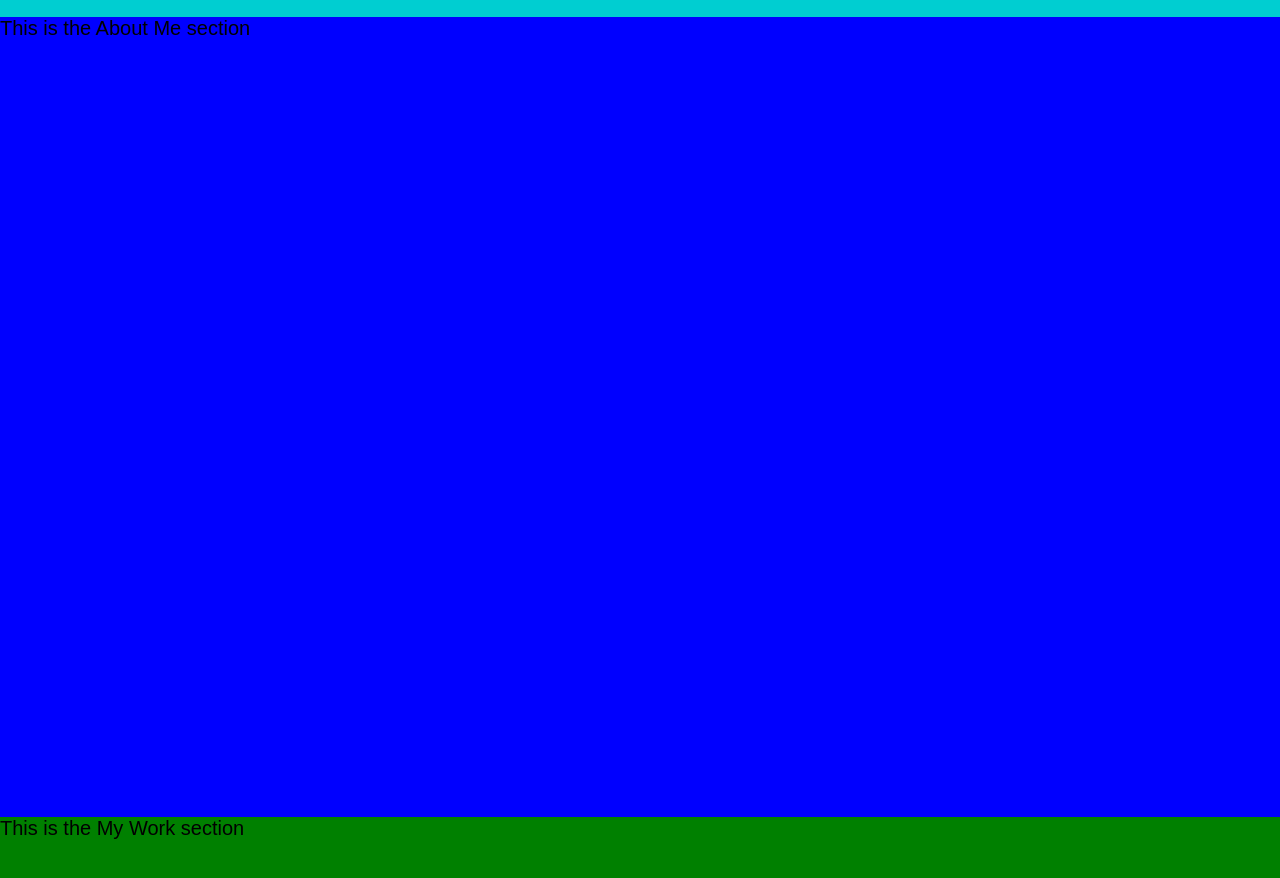
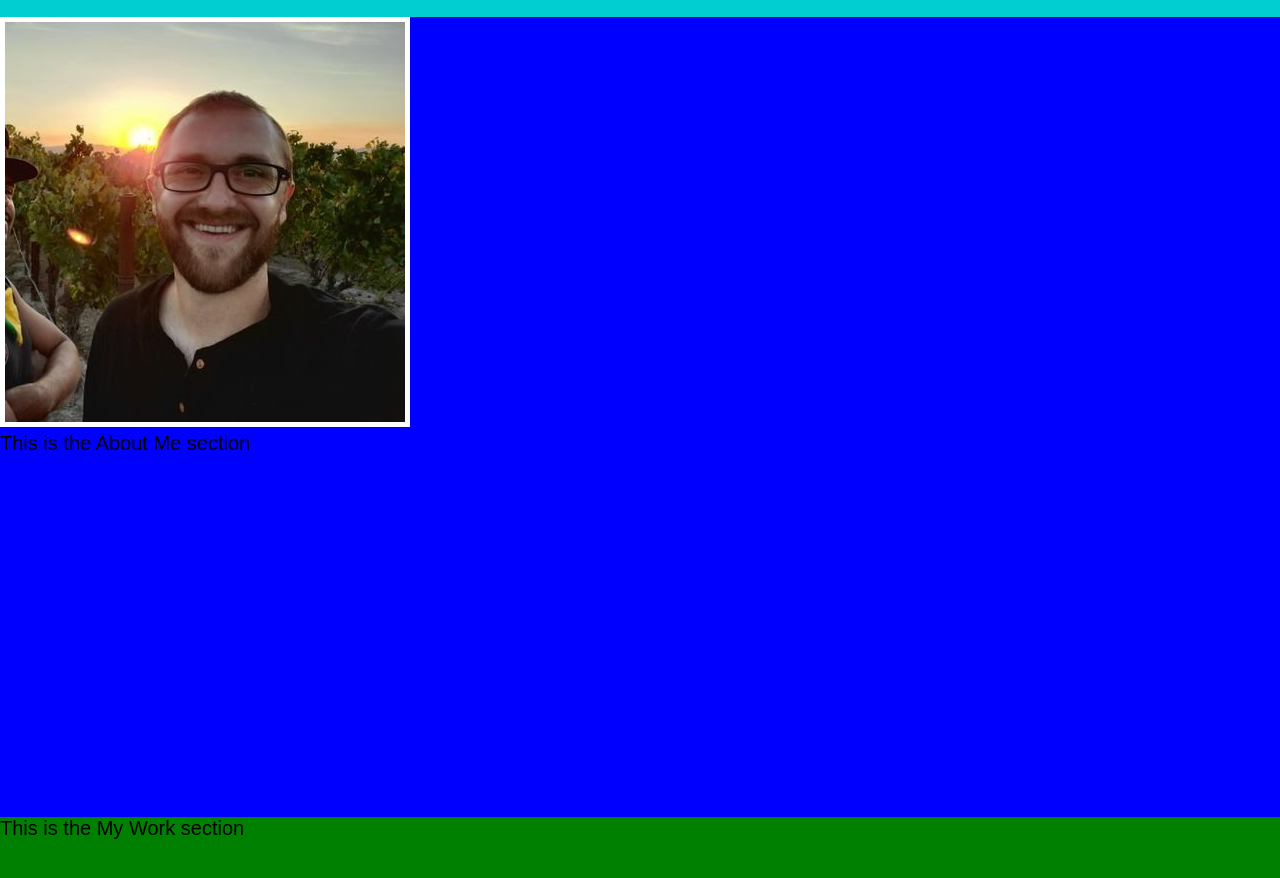
Before and after one commit to ericrothmuller/Portfolio, a plain HTML site: page index.html in a window 1280 px wide. Shown: the part 68-946 px from the top of the page. Drawn offline with Linux system fonts and the light colour scheme.

Commit message:
Added About Me Image of Eric Rothmuller

```diff
--- a/assets/css/style.css
+++ b/assets/css/style.css
@@ -57,6 +57,11 @@ html, body {
     margin 0;
 }
 
+#about img {
+    border-radius: 0px;
+    border: 5px solid #ffffff;
+}
+
 /* The My Work Section Starts Here */
 
 #work {
--- a/index.html
+++ b/index.html
@@ -24,6 +24,7 @@
     <main>
         <!-- The About Me Section Starts Here -->
         <section id="about">
+            <img src="./assets/images/Eric.jpg" alt="Eric Rothmuller Picture" />
             <p>This is the About Me section</p>
         </section>
         <!-- The My Work Section Starts Here -->
```
Also changed, not shown: assets/images/Eric.jpg (added).
